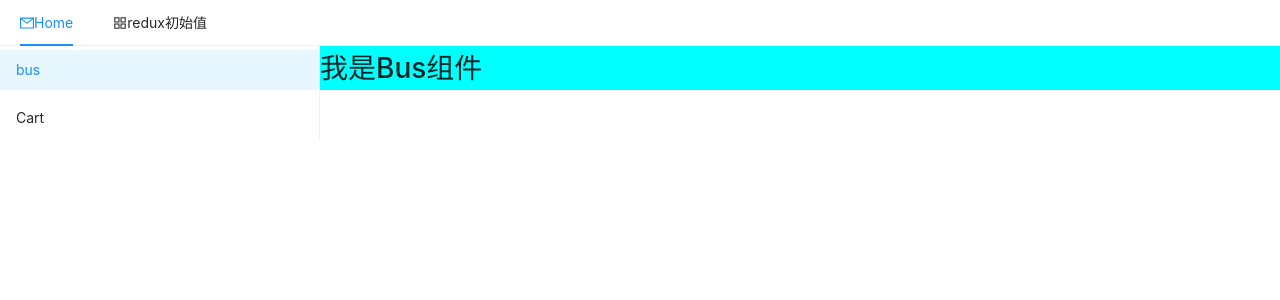
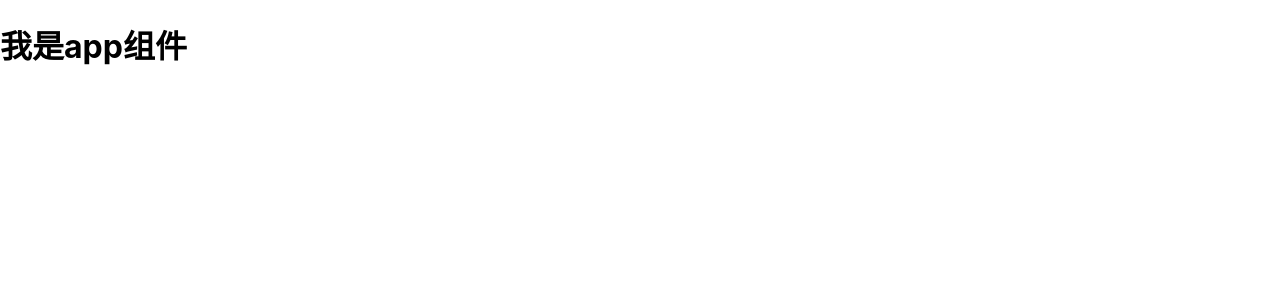
Before and after one commit to 24min/reactList, a React (Create React App) app: page /home/bus in a window 1280 px wide. Shown: the top 300 px of the page. Built offline with nearby package versions, Linux system fonts and the light colour scheme.

Commit message:
从0开始构建一个项目

```diff
--- a/src/App.js
+++ b/src/App.js
@@ -2,133 +2,15 @@
  * @Author: 24min
  * @Date: 2020-04-01 19:41:09
  * @LastEditors: 24min
- * @LastEditTime: 2020-04-06 14:41:17
+ * @LastEditTime: 2020-04-06 21:49:15
  * @Description: file content
  */
-import React from 'react';
-import './App.css';
-import Home from './views/home/home'
-import Bus from './views/home/Bus'
-import { Menu } from 'antd'
-import {
-  MailOutlined,
-  AppstoreOutlined,
-} from '@ant-design/icons';
+import React from 'react'
 
-import {
-  BrowserRouter as Router,
-  Switch,
-  Route,
-  Link
-} from "react-router-dom";
-import { connect } from 'react-redux';
-import secondHead  from "./action/testAction"
-/**routes可以单独抽出 做一个公共路由配置的地方 在feature-v0.1上 可以重新考虑下 这边的架构处理*/
-const routes = [
-  {
-    path: "/sandwiches",
-    component: Sandwiches
-  },
-  {
-    path: "/Home",
-    component: Home,
-    routes: [
-      {
-        path: "/home/bus",
-        component: Bus
-      },
-      {
-        path: "/home/cart",
-        component: Cart
-      }
-    ]
-  }
-];
-/**bus和cart 是一个具体的页面 */
-// function Bus() {
-//   return <h3>我是home/Bus组件</h3>;
-// }
-
-function Cart() {
-  return <h3>我是home/cart</h3>;
-}
-function NoMatch() {
-  return <h3>没有找到！！</h3>
-}
-
-class App extends React.PureComponent {
-  componentDidMount() {
-    // 触发action操作
-    this.props.secondHead();
-  }
+export default class App extends React.PureComponent {
   render() {
     return (
-      <Router>
-        <div>
-          {/* 定义一个头部数组 用map循环输出导航菜单 会更好 */}
-          <Menu mode="horizontal" defaultSelectedKeys={['home']}>
-            <Menu.Item key="home">
-              <MailOutlined />
-              <Link to="/home">Home</Link>
-            </Menu.Item>
-            <Menu.Item key="app" >
-              <AppstoreOutlined />
-              <Link to="/sandwiches">{this.props.secondHeader}</Link>
-            </Menu.Item>
-          </Menu>
-          <Switch>
-            {routes.map((route, i) => (
-              <RouteWithSubRoutes key={i} {...route} />
-            ))}
-            <Route path="*">
-              <NoMatch />
-            </Route>
-          </Switch>
-        </div>
-      </Router>)
+      <h1>我是app组件</h1>
+    )
   }
-};
-
-// A special wrapper for <Route> that knows how to
-// handle "sub"-routes by passing them in a `routes`
-// prop to the component it renders.
-function RouteWithSubRoutes(route) {
-  return (
-    <Route
-      path={route.path}
-      render={props => (
-        // pass the sub-routes down to keep nesting
-        <route.component {...props} routes={route.routes} />
-      )}
-    />
-  );
 }
-
-function Sandwiches() {
-  return <h2>Sandwiches</h2>;
-}
-const mapStateToProps = state => ({
-  secondHeader: state.test.secondHeader,
-})
-export default connect(mapStateToProps, { secondHead })(App)
-// function Tacos({ routes }) {
-//   return (
-//     <div>
-//       <h2>Tacos</h2>
-//       <ul>
-//         <li>
-//           <Link to="/tacos/bus">Bus</Link>
-//         </li>
-//         <li>
-//           <Link to="/tacos/cart">Cart</Link>
-//         </li>
-//       </ul>
-
-//       <Switch>
-//         {routes.map((route, i) => (
-//           <RouteWithSubRoutes key={i} {...route} />
-//         ))}
-//       </Switch>
-//     </div>
-//   );
-// }
--- a/src/action/testAction.js
+++ /dev/null
@@ -1,16 +0,0 @@
-/*
- * @Author: 24min
- * @Date: 2020-04-06 13:19:51
- * @LastEditors: 24min
- * @LastEditTime: 2020-04-06 14:15:26
- * @Description: file content
- */
-const TEST_SECOND_HEADER = "TEST_SECOND_HEADER"
-
-const secondHead = (init="redux初始值") => dispatch => {
-    dispatch({
-        type: TEST_SECOND_HEADER,
-        payload: [init]
-    })
-}
-export default secondHead
--- a/src/api/request.js
+++ b/src/api/request.js
@@ -2,6 +2,6 @@
  * @Author: 24min
  * @Date: 2020-04-01 19:47:50
  * @LastEditors: 24min
- * @LastEditTime: 2020-04-01 19:47:50
- * @Description: file content
+ * @LastEditTime: 2020-04-06 21:49:39
+ * @Description: axios请求  封装
  */
--- a/src/index.js
+++ b/src/index.js
@@ -2,7 +2,7 @@
  * @Author: 24min
  * @Date: 2020-04-01 19:41:09
  * @LastEditors: 24min
- * @LastEditTime: 2020-04-06 14:11:10
+ * @LastEditTime: 2020-04-06 21:45:04
  * @Description: file content
  */
 import React from 'react';
@@ -10,18 +10,9 @@ import ReactDOM from 'react-dom';
 import './index.css';
 import App from './App';
 import * as serviceWorker from './serviceWorker';
-import { Provider } from 'react-redux';
-import { createStore,applyMiddleware} from 'redux'
-import thunk from 'redux-thunk';
-import reducer from './reduer/index'
-// const initialState = {};
-const middleware = [thunk];
-const store = createStore(reducer,{},applyMiddleware(...middleware))
+
 ReactDOM.render(
-  <Provider store={store}>
-    <App />
-  </Provider>
-  ,
+  <App />,
   document.getElementById('root')
 );
 
--- a/src/reduer/index.js
+++ /dev/null
@@ -1,15 +0,0 @@
-/*
- * @Author: 24min
- * @Date: 2020-04-06 09:07:57
- * @LastEditors: 24min
- * @LastEditTime: 2020-04-06 13:50:54
- * @Description: 最后合并的总的reducer
- */
-import { combineReducers } from 'redux'
-import testReducer from './testResucer'
-
-
-const reducer = combineReducers({
-    test:testReducer
-})
-export default  reducer
--- a/src/reduer/testResucer.js
+++ /dev/null
@@ -1,24 +0,0 @@
-/*
- * @Author: 24min
- * @Date: 2020-04-06 13:15:02
- * @LastEditors: 24min
- * @LastEditTime: 2020-04-06 14:09:40
- * @Description: file content
- */
-const TEST_SECOND_HEADER = "TEST_SECOND_HEADER"
- const initState = {
-     secondHeader:[]
- }
-const testReducer = (state=initState,action)=>{
-    switch(action.type){
-        case TEST_SECOND_HEADER:{
-            return {
-                ...state,
-                secondHeader:action.payload
-            }
-        }
-        default:
-           return state;
-    }
-}
- export default testReducer
--- a/src/views/home/Bus.js
+++ /dev/null
@@ -1,28 +0,0 @@
-/*
- * @Author: 24min
- * @Date: 2020-04-06 14:16:28
- * @LastEditors: 24min
- * @LastEditTime: 2020-04-06 14:47:51
- * @Description: file content
- */
-import React from 'react';
-import secondHead from '../../action/testAction'
-import { connect } from 'react-redux';
-class Bus extends React.PureComponent {
-
-    componentDidMount() {
-        // 触发action操作
-        this.props.secondHead('bus触发action');
-      }
-    render() {
-        return (
-            <h1 className="home-header">我是Bus组件</h1>
-        )
-
-    }
-}
-
-const mapStateToProps = state => ({
-    secondHeader: state.test.secondHeader,
-  })
-  export default connect(mapStateToProps, { secondHead })(Bus)
--- a/src/views/home/home.css
+++ /dev/null
@@ -1,4 +0,0 @@
-.home-header{
-    width:100%;
-    background-color: aqua;
-}
--- a/src/views/home/home.js
+++ /dev/null
@@ -1,53 +0,0 @@
-/*
- * @Author: 24min
- * @Date: 2020-04-01 20:06:26
- * @LastEditors: 24min
- * @LastEditTime: 2020-04-06 14:16:09
- * @Description: file content
- */
-import React from 'react';
-import './home.css'
-import { Menu, Row, Col } from 'antd'
-import {
-    Switch,
-    Route,
-    Link
-} from "react-router-dom";
-export default class Home extends React.PureComponent {
-    constructor(props) {
-        super(props)
-        const { routes } = props
-        this.routes = routes
-        console.log('props', props)
-    }
-    render() {
-        console.log('sss', this.routes)
-        console.log('sss', this.props)
-        return (
-            <div>
-                <Row>
-                    <Col span={6}>
-                        <Menu defaultSelectedKeys={['bus']}>
-                            <Menu.Item key="bus">
-                                <Link to="/home/bus">bus</Link>
-                            </Menu.Item>
-                            <Menu.Item key="Cart" >
-                                <Link to="/home/Cart">Cart</Link>
-                            </Menu.Item>
-                        </Menu>
-                        {/* 左导航 */}
-                    </Col>
-                    <Col span={18}>
-                        <Switch>
-                            {this.routes.map((route, index) => (
-                                <Route path={route.path} key={index} component={route.component}></Route>
-                            ))}
-                        </Switch>
-                    </Col>
-                </Row>
-
-            </div>
-        )
-
-    }
-}
```
Also changed, not shown: src/views/home/fanjf.js (deleted, +0 -17 lines), src/views/home/test.js (deleted, +0 -17 lines), src/views/login/login.js (deleted, +0 -7 lines), 1 other file (tests, documents, lock files or other folders).
